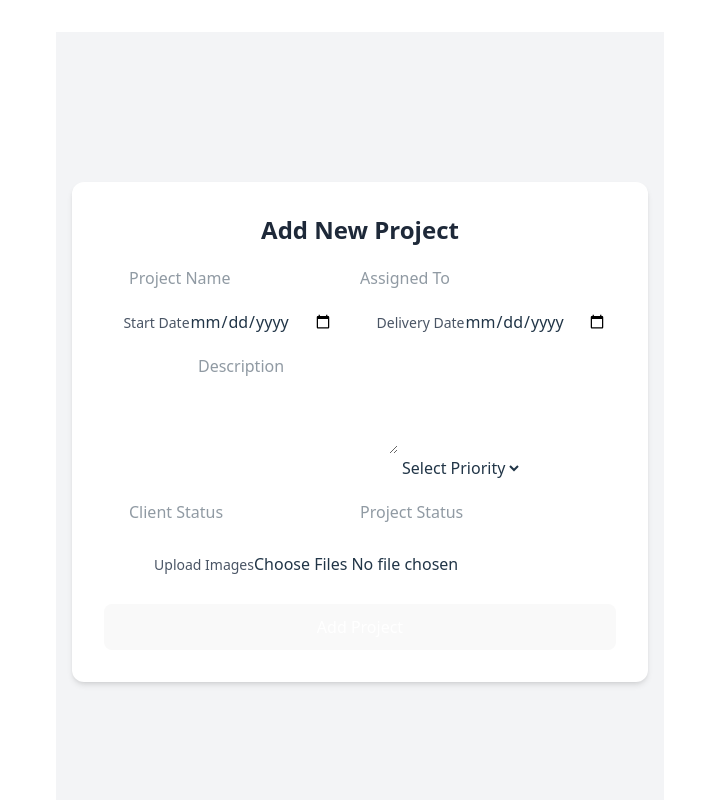
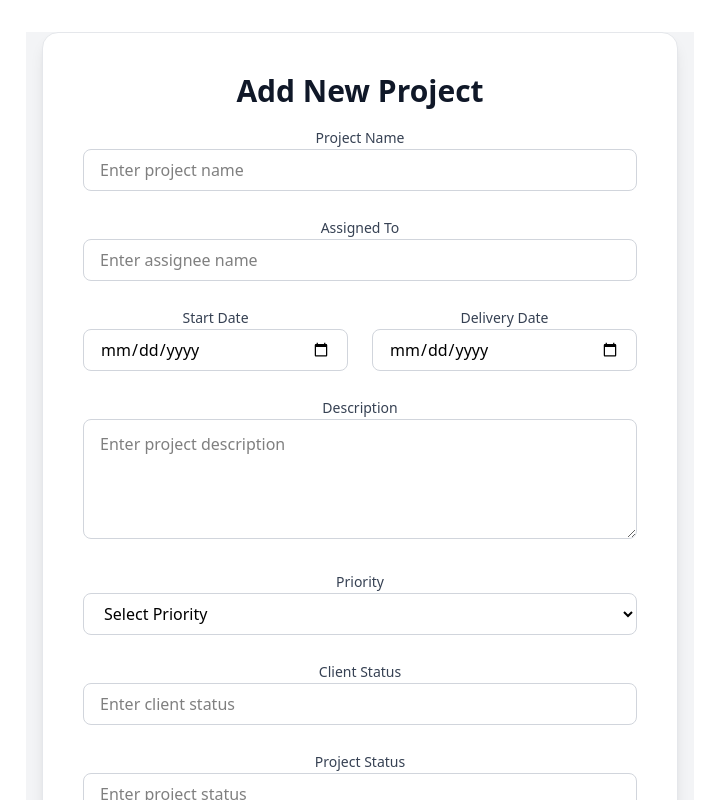
Before and after one commit to zybrannox/billing, a React (Vite) app: page /add in a window 1280 px wide. Shown: the top 800 px of the page, without its empty margins (280-999 px from the left). Built offline with nearby package versions, Linux system fonts and the light colour scheme.

Commit message:
changed Add project

```diff
--- a/src/App.tsx
+++ b/src/App.tsx
@@ -1,4 +1,4 @@
-import { BrowserRouter as Router, Routes, Route, Link, useNavigate } from "react-router-dom";
+import { BrowserRouter as Router, Routes, Route } from "react-router-dom";
 import './App.css'
 import Dashboard from './common/pages/Dashboard';
 import AddProject from './common/pages/AddProject';
--- a/src/admin/pages/Dashboard.tsx
+++ b/src/admin/pages/Dashboard.tsx
@@ -1,4 +1,3 @@
-import React from 'react'
 
 const Dashboard = () => {
   return (
--- a/src/common/pages/AddProject.tsx
+++ b/src/common/pages/AddProject.tsx
@@ -8,118 +8,181 @@ const AddProject = () => {
 
   const onSubmit = async (data: any) => {
     try {
-      const formData = new FormData();
-      formData.append("name", data.name);
-      formData.append("assignee", data.assignee);
-      formData.append("start", data.start);
-      formData.append("delivery", data.delivery);
-      formData.append("status", data.status);
-      formData.append("priority", data.priority);
-      formData.append("description", data.description);
-      formData.append("client_status", data.client_status);
+      const imageFiles = data.images;
 
-      for (let i = 0; i < data.images.length; i++) {
-        formData.append("images", data.images[i]);
+      if (!imageFiles || imageFiles.length === 0) {
+        alert("Please upload at least 1 image.");
+        return;
       }
+      const imageUrls = await uploadImagesToCloudinary(imageFiles);
 
-      await axios.post("http://localhost:8000/projects/", formData, {
-        headers: { "Content-Type": "multipart/form-data" },
-      });
+      const payload = {
+        name: data.name,
+        assignee: data.assignee,
+        started: data.start,
+        delivery: data.delivery,
+        status: data.status,
+        priority: data.priority,
+        description: data.description,
+        client_status: data.client_status,
+        images: imageUrls,
+      };
+      console.log(payload);
 
-      navigate("/dashboard");
+
+      await axios.post("http://localhost:8000/projects/", payload);
+
+      navigate("/");
     } catch (error) {
       console.error(error);
     }
   };
 
+  const uploadImagesToCloudinary = async (files: FileList) => {
+    const uploadedUrls: string[] = [];
+
+    for (let i = 0; i < files.length; i++) {
+      const fd = new FormData();
+      fd.append("file", files[i]);
+      fd.append("upload_preset", "zybrannox_billing");
+      fd.append("cloud_name", "du9hcdtn0");
+
+      try {
+        const res = await axios.post(
+          "https://api.cloudinary.com/v1_1/du9hcdtn0/image/upload",
+          fd
+        );
+
+        uploadedUrls.push(res.data.secure_url);
+      } catch (error) {
+        console.error("❌ Cloudinary upload error", error);
+      }
+    }
+
+    return uploadedUrls;
+  };
+
+
+
   return (
     <div className="flex items-center justify-center min-h-screen bg-gray-100 px-4">
       <form
         onSubmit={handleSubmit(onSubmit)}
-        className="w-full max-w-xl bg-white p-8 rounded-xl shadow-md space-y-5"
+        className="w-full max-w-2xl bg-white p-10 rounded-2xl shadow-lg space-y-6 border border-gray-200"
       >
-        <h2 className="text-2xl font-semibold text-gray-800 text-center">
+        <h2 className="text-3xl font-semibold text-gray-900 text-center mb-4">
           Add New Project
         </h2>
 
+        {/* Project Name */}
+        <div className="space-y-1">
+          <label className="text-sm font-medium text-gray-700">Project Name</label>
           <input
             {...register("name")}
             required
-          placeholder="Project Name"
-          className="input-style"
+            placeholder="Enter project name"
+            className="input-style w-full bg-white text-black border border-gray-300 rounded-lg px-4 py-2 focus:ring-2 focus:ring-black focus:outline-none"
           />
+        </div>
 
+        {/* Assignee */}
+        <div className="space-y-1">
+          <label className="text-sm font-medium text-gray-700">Assigned To</label>
           <input
             {...register("assignee")}
             required
-          placeholder="Assigned To"
-          className="input-style"
+            placeholder="Enter assignee name"
+            className="input-style w-full bg-white text-black border border-gray-300 rounded-lg px-4 py-2 focus:ring-2 focus:ring-black focus:outline-none"
           />
+        </div>
 
-        <div className="grid grid-cols-2 gap-4">
-          <div>
-            <label className="text-sm text-gray-600">Start Date</label>
+        {/* Dates */}
+        <div className="grid grid-cols-1 sm:grid-cols-2 gap-6">
+          <div className="space-y-1">
+            <label className="text-sm font-medium text-gray-700">Start Date</label>
             <input
               {...register("start")}
               required
               type="date"
-              className="input-style"
+              className="input-style w-full bg-white text-black border border-gray-300 rounded-lg px-4 py-2 focus:ring-2 focus:ring-black focus:outline-none"
             />
           </div>
 
-          <div>
-            <label className="text-sm text-gray-600">Delivery Date</label>
+          <div className="space-y-1">
+            <label className="text-sm font-medium text-gray-700">Delivery Date</label>
             <input
               {...register("delivery")}
               required
               type="date"
-              className="input-style"
+              className="input-style w-full bg-white text-black border border-gray-300 rounded-lg px-4 py-2 focus:ring-2 focus:ring-black focus:outline-none"
             />
           </div>
         </div>
 
+        {/* Description */}
+        <div className="space-y-1">
+          <label className="text-sm font-medium text-gray-700">Description</label>
           <textarea
             {...register("description")}
             required
-          placeholder="Description"
-          className="input-style min-h-[100px]"
+            placeholder="Enter project description"
+            className="input-style w-full min-h-[120px] bg-white text-black border border-gray-300 rounded-lg px-4 py-3 focus:ring-2 focus:ring-black focus:outline-none"
           />
+        </div>
 
-        <select {...register("priority")} required className="input-style">
+        {/* Priority */}
+        <div className="space-y-1">
+          <label className="text-sm font-medium text-gray-700">Priority</label>
+          <select
+            {...register("priority")}
+            required
+            className="input-style w-full bg-white text-black border border-gray-300 rounded-lg px-4 py-2 focus:ring-2 focus:ring-black focus:outline-none"
+          >
             <option value="">Select Priority</option>
             <option>Low</option>
             <option>Normal</option>
             <option>High</option>
             <option>Urgent</option>
           </select>
+        </div>
 
+        {/* Client Status */}
+        <div className="space-y-1">
+          <label className="text-sm font-medium text-gray-700">Client Status</label>
           <input
             {...register("client_status")}
             required
-          placeholder="Client Status"
-          className="input-style"
+            placeholder="Enter client status"
+            className="input-style w-full bg-white text-black border border-gray-300 rounded-lg px-4 py-2 focus:ring-2 focus:ring-black focus:outline-none"
           />
+        </div>
 
+        {/* Project Status */}
+        <div className="space-y-1">
+          <label className="text-sm font-medium text-gray-700">Project Status</label>
           <input
             {...register("status")}
             required
-          placeholder="Project Status"
-          className="input-style"
+            placeholder="Enter project status"
+            className="input-style w-full bg-white text-black border border-gray-300 rounded-lg px-4 py-2 focus:ring-2 focus:ring-black focus:outline-none"
           />
+        </div>
 
-        <div>
-          <label className="text-sm text-gray-600">Upload Images</label>
+        {/* File Upload */}
+        <div className="space-y-1">
+          <label className="text-sm font-medium text-gray-700">Upload Images</label>
           <input
             type="file"
             {...register("images")}
             multiple
-            className="input-style py-2"
+            className="input-style w-full bg-white text-black border border-gray-300 rounded-lg px-4 py-2 focus:ring-2 focus:ring-black focus:outline-none"
           />
         </div>
 
+        {/* Submit Button */}
         <button
           type="submit"
-          className="w-full bg-black text-white py-3 rounded-lg hover:bg-gray-900 transition"
+          className="w-full bg-black text-white py-3 rounded-lg hover:bg-gray-900 transition font-medium text-lg shadow-md"
         >
           Add Project
         </button>
```
Lines whose indentation alone changed are shown as unchanged.
